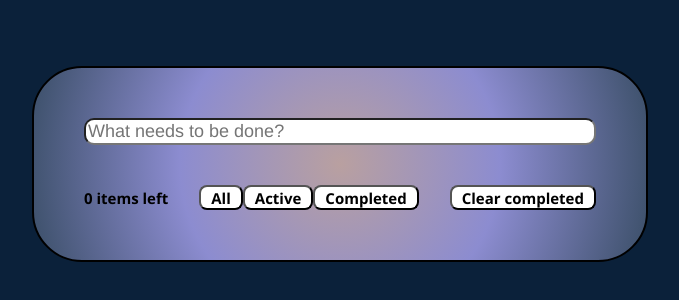
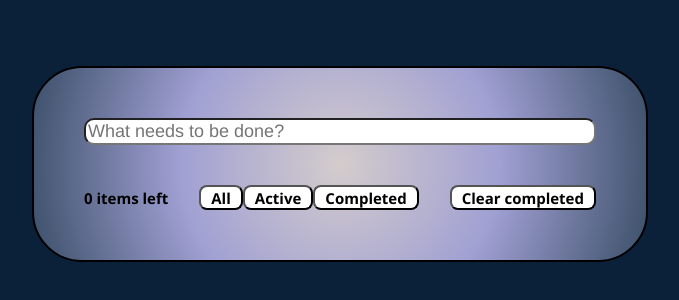
Before and after one commit to Atakanz/ToDoList-REACT, a React (Create React App) app in the folder to-do-list/: page / in a window 1280 px wide. Shown: the part 246-546 px from the top of the page, without its empty margins (300-979 px from the left). Built offline with nearby package versions, Linux system fonts and the light colour scheme.

Commit message:
Color re-edited.

```diff
--- a/to-do-list/src/components/container/container.css
+++ b/to-do-list/src/components/container/container.css
@@ -14,8 +14,8 @@ li {
   background-color: white;
   background: radial-gradient(
     circle at center,
-    rgb(185, 160, 160) 0,
-    rgb(140, 140, 208),
+    rgb(212, 204, 204) 0,
+    rgb(160, 160, 211),
     #3b4f68 100%
   );
 }
```
